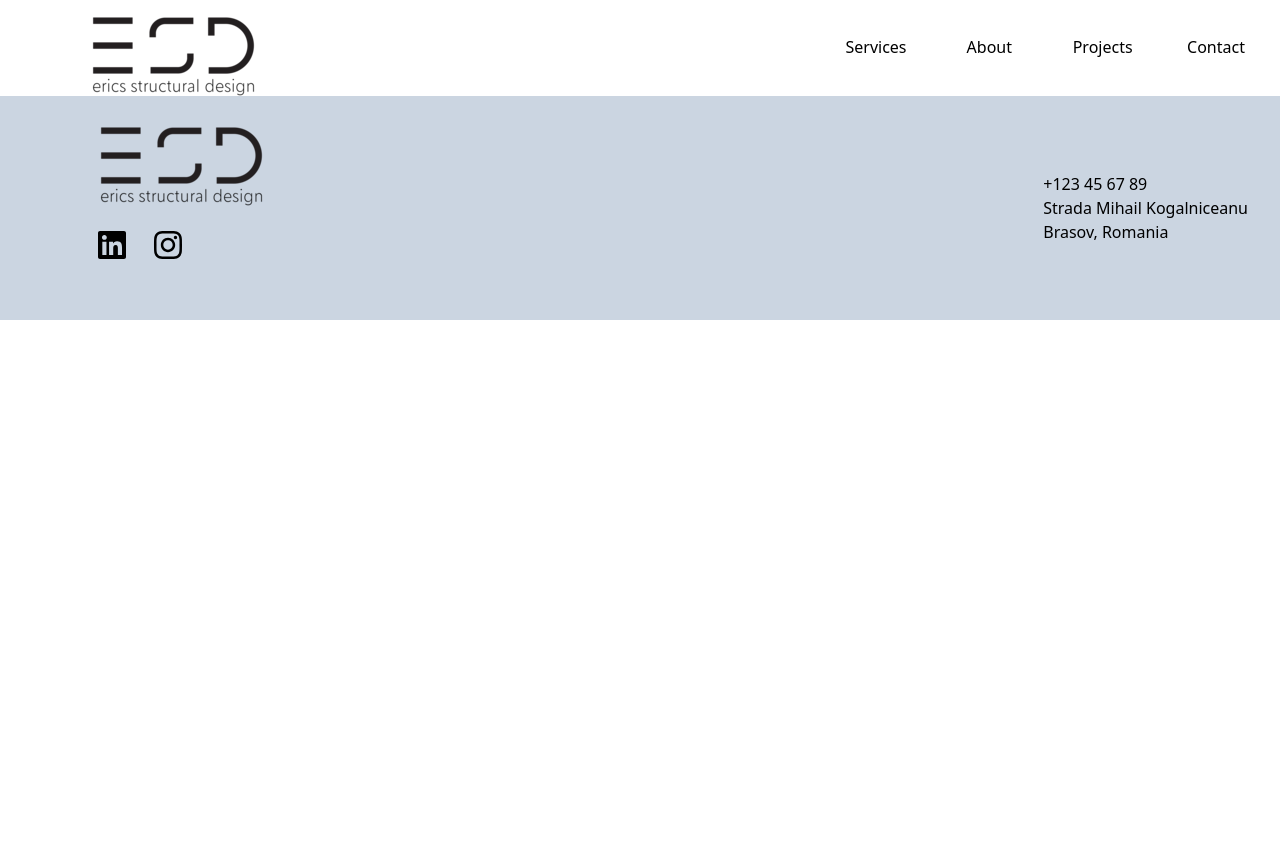
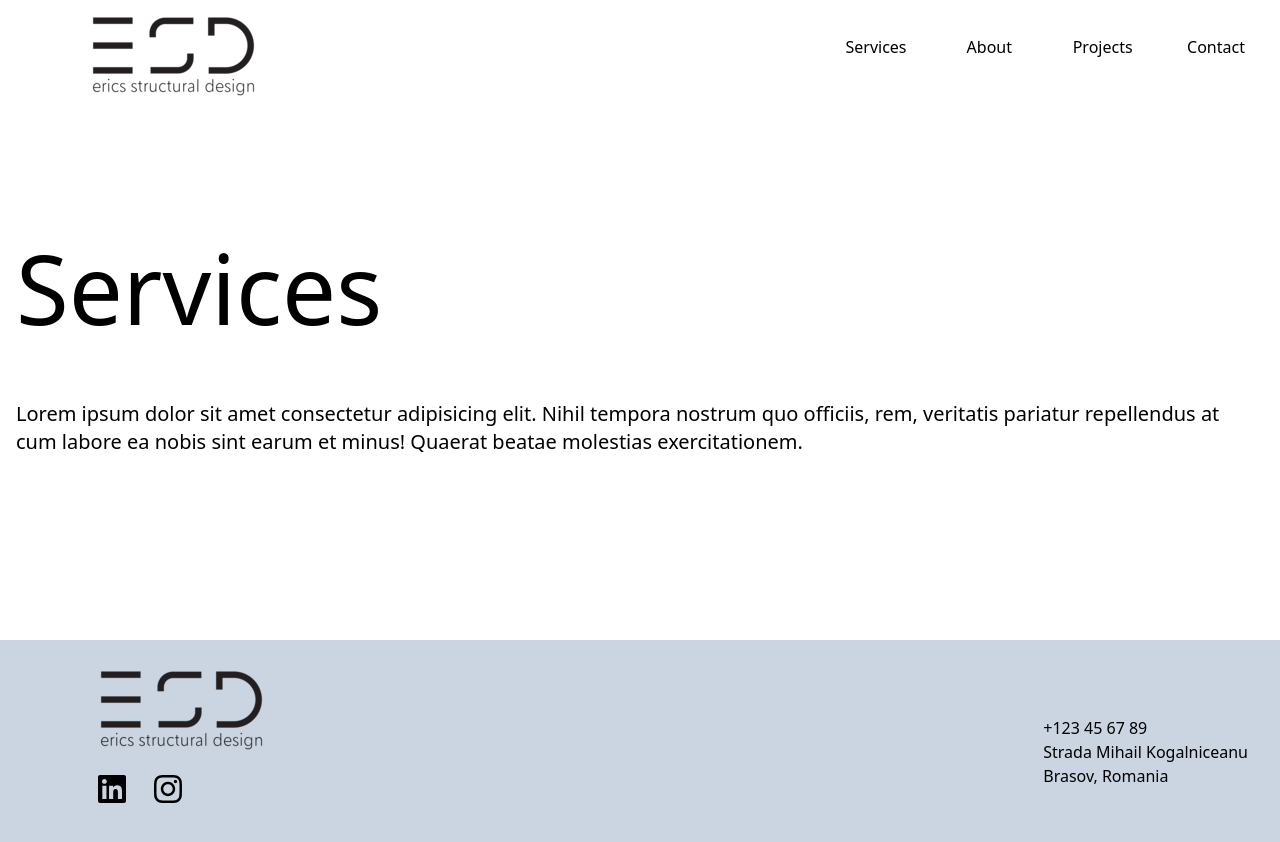
Before and after one commit to trykA123/ERX_Second, a React (Vite) app: page /contact in a window 1280 px wide. Shown: the top 842 px of the page. Before the commit the page ends 800 px from the top, so only its background shows below. Built offline with nearby package versions, Linux system fonts and the light colour scheme.

Commit message:
Added projects part

```diff
--- a/src/App.jsx
+++ b/src/App.jsx
@@ -2,7 +2,9 @@ import React from "react";
 import { Route, BrowserRouter as Router, Routes } from "react-router-dom";
 import Footer from "./components/Footer";
 import Navbar from "./components/Navbar";
+import Contact from "./pages/Contact";
 import Home from "./pages/Home";
+import Projects from "./pages/Projects";
 import Services from "./pages/Services";
 
 function App() {
@@ -13,6 +15,8 @@ function App() {
         {/* Make the "/home" route the main page */}
         <Route exact path="/" element={<Home />} />
         <Route path="/services" element={<Services />} />
+        <Route path="/contact" element={<Contact />} />
+        <Route path="/projects" element={<Projects />} />
         {/* Define your other routes here */}
       </Routes>
       <Footer />
--- a/src/components/Footer.jsx
+++ b/src/components/Footer.jsx
@@ -4,7 +4,7 @@ import logo from "../assets/img/logo.png";
 
 const Footer = () => {
   return (
-    <div className="w-full h-56 bg-slate-300 flex justify-between xl:px-8 mx-auto container">
+    <div className="w-full h-56 bg-slate-300 flex justify-between xl:px-8 mx-auto container bottom-0 mt-10">
       <div className="flex flex-col space-y-2">
         <a href="" className="">
           <img src={logo} alt="logo" />
--- a/src/components/Navbar.jsx
+++ b/src/components/Navbar.jsx
@@ -12,15 +12,15 @@ const Navbar = () => {
           <div className="w-0 group-hover:w-full h-[2px] bg-yellow-300 rounded-sm duration-300"></div>
         </li>
         <li className="group w-20 text-center">
-          <a href="#about">About</a>
+          <a href="/about">About</a>
           <div className="w-0 group-hover:w-full h-[2px] bg-yellow-300 rounded-sm duration-300"></div>
         </li>
         <li className="group w-20 text-center">
-          <a href="#projects">Projects</a>
+          <a href="/projects">Projects</a>
           <div className="w-0 group-hover:w-full h-[2px] bg-yellow-300 rounded-sm duration-300"></div>
         </li>
         <li className="group w-20 text-center">
-          <a href="#contact">Contact</a>
+          <a href="/contact">Contact</a>
           <div className="w-0 group-hover:w-full h-[2px] bg-yellow-300 rounded-sm duration-300"></div>
         </li>
       </ul>
--- /dev/null
+++ b/src/components/ProjectCard.jsx
@@ -0,0 +1,17 @@
+import React from "react";
+import test from "../assets/img/1.jpg";
+
+const ProjectCard = () => {
+  return (
+    <div className="relative flex w-1/2 h-96 rounded-3xl items-end justify-center group duration-700 hover:w-full">
+      <div className="overflow-hidden w-full h-full rounded-3xl">
+        <img src={test} alt="" className="group-hover:scale-110 duration-300" />
+      </div>
+      <h3 className="absolute text-black text-3xl w-full h-32 bg-slate-300 rounded-b-3xl opacity-0 group-hover:opacity-100 duration-300">
+        Saloot
+      </h3>
+    </div>
+  );
+};
+
+export default ProjectCard;
--- a/src/components/ServicesCard.jsx
+++ b/src/components/ServicesCard.jsx
@@ -3,23 +3,22 @@ import test from "../assets/img/test.jpg";
 
 const ServicesCard = () => {
   return (
-    <div className="flex flex-col w-full h-full space-y-4 px-4 group relative py-12">
-      <div className="overflow-hidden w-full h-full">
+    <div className="flex flex-col w-full h-full space-y-4 px-4 group relative py-12 ">
+      <div className="overflow-hidden w-full h-full space-y-4 bg-slate-200 rounded-lg">
         <img
           src={test}
           alt=""
-          className="group-hover:scale-125 ease-in-out duration-300"
+          className="group-hover:scale-110 ease-in-out duration-300"
         />
-      </div>
-
-      <div className="flex flex-col items-start justify-center space-y-4">
-        <h4 className="text-3xl">Table</h4>
-        <p>
-          Lorem ipsum dolor sit amet, consectetur adipisicing elit. Quaerat iste
-          non aliquam necessitatibus tempore, fugit voluptate pariatur iusto in
-          culpa! Iusto animi voluptatibus illo nulla id consequatur accusamus
-          recusandae quisquam.
-        </p>
+        <div className="flex flex-col items-start justify-center space-y-4 p-4">
+          <h4 className="text-3xl">Table</h4>
+          <p>
+            Lorem ipsum dolor sit amet, consectetur adipisicing elit. Quaerat
+            iste non aliquam necessitatibus tempore, fugit voluptate pariatur
+            iusto in culpa! Iusto animi voluptatibus illo nulla id consequatur
+            accusamus recusandae quisquam.
+          </p>
+        </div>
       </div>
     </div>
   );
--- /dev/null
+++ b/src/pages/Contact.jsx
@@ -0,0 +1,19 @@
+import React from "react";
+
+const Contact = () => {
+  return (
+    <div id="contact" className="container mx-auto h-full">
+      <div className="xl:py-36 flex flex-col space-y-16 px-4">
+        <h2 className="text-8xl">Services</h2>
+        <p className="text-xl">
+          Lorem ipsum dolor sit amet consectetur adipisicing elit. Nihil tempora
+          nostrum quo officiis, rem, veritatis pariatur repellendus at cum
+          labore ea nobis sint earum et minus! Quaerat beatae molestias
+          exercitationem.
+        </p>
+      </div>
+    </div>
+  );
+};
+
+export default Contact;
--- /dev/null
+++ b/src/pages/Projects.jsx
@@ -0,0 +1,34 @@
+import React from "react";
+import ProjectCard from "../components/ProjectCard";
+
+const Projects = () => {
+  return (
+    <div id="projects" className="container mx-auto h-full">
+      <div className="xl:py-36 flex flex-col space-y-16">
+        <h2 className="text-8xl">Projects</h2>
+        <p className="text-xl w-1/2">
+          Lorem ipsum dolor sit amet consectetur adipisicing elit. Nihil tempora
+          nostrum quo officiis, rem, veritatis pariatur repellendus at cum
+          labore ea nobis sint earum et minus! Quaerat beatae molestias
+          exercitationem.
+        </p>
+      </div>
+      <div className="grid grid-rows-2 gap-24 w-full">
+        <div className="flex w-full space-x-8 ">
+          <ProjectCard />
+          <ProjectCard />
+        </div>
+        <div className="flex w-full space-x-8 ">
+          <ProjectCard />
+          <ProjectCard />
+        </div>
+        <div className="flex w-full space-x-8 ">
+          <ProjectCard />
+          <ProjectCard />
+        </div>
+      </div>
+    </div>
+  );
+};
+
+export default Projects;
```
Also changed, not shown: src/pages/About.jsx (added).
